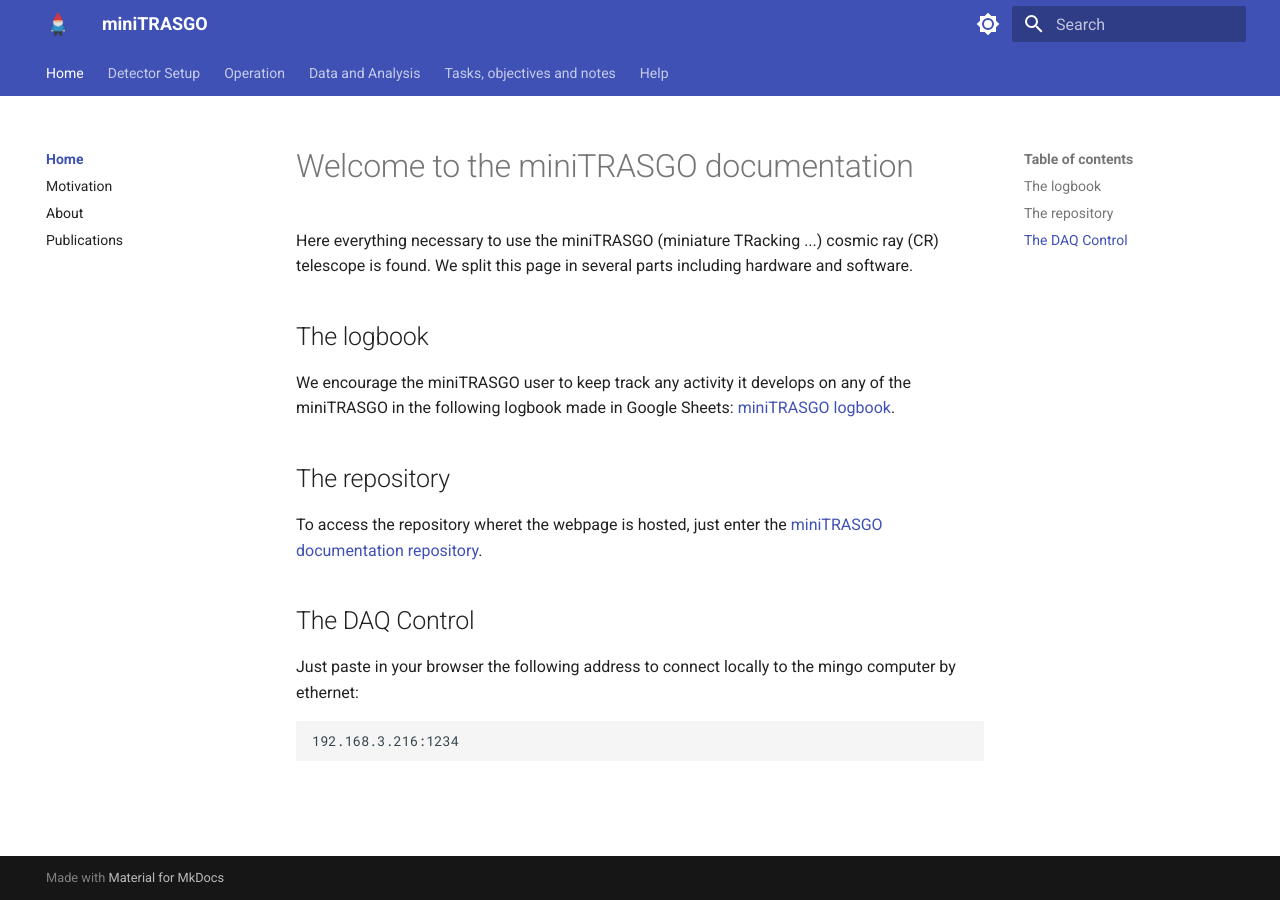
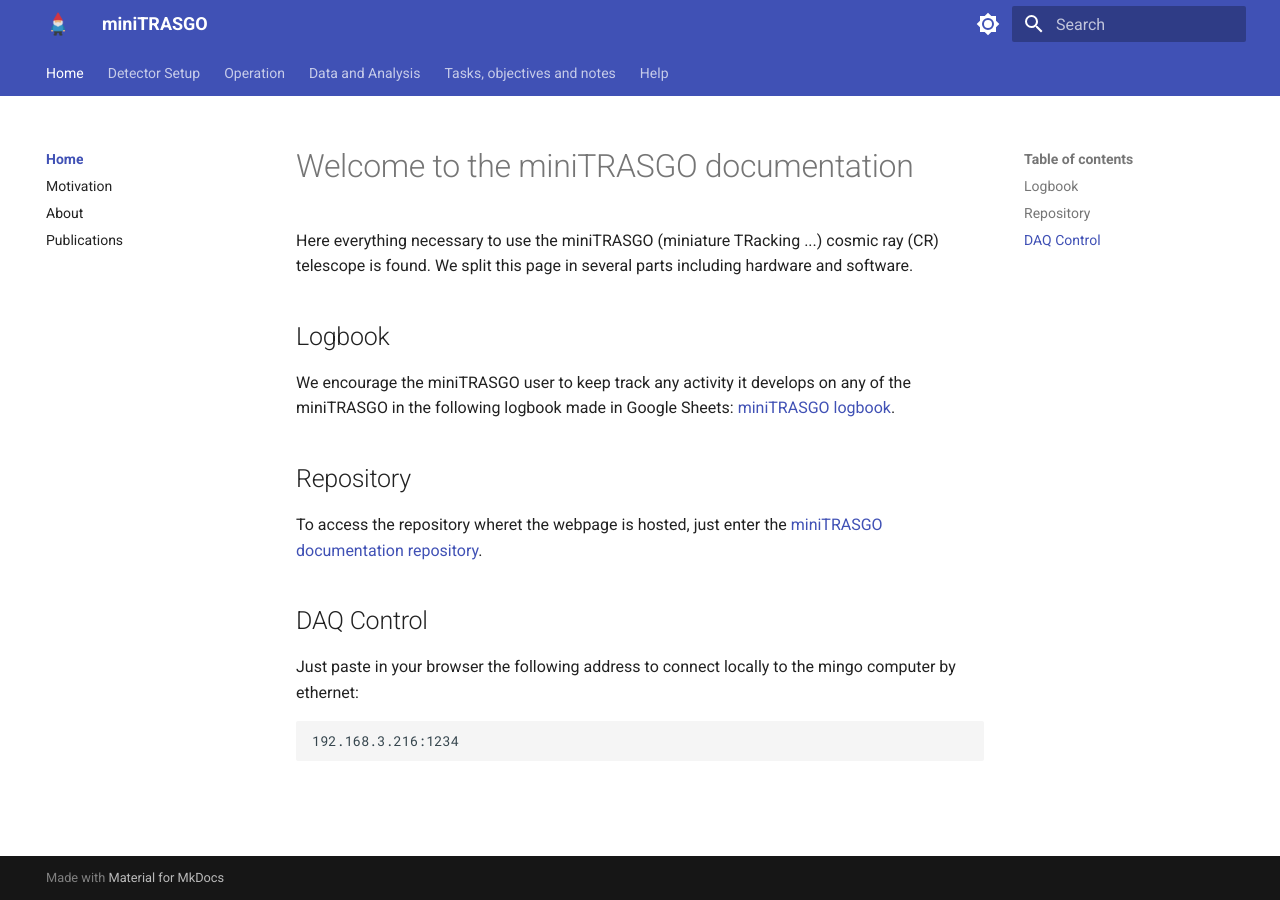
Before and after one commit to cayesoneira/miniTRASGO-documentation, an MkDocs documentation site: the page built from docs/index.md, in a window 1280 px wide. Built offline with MkDocs 1.6.1 and Material for MkDocs 9.7.7, drawn with Linux system fonts in a browser that asks for light colours.

Commit message:
Update index.md

```diff
--- a/docs/index.md
+++ b/docs/index.md
@@ -1,13 +1,13 @@
 # Welcome to the miniTRASGO documentation
 Here everything necessary to use the miniTRASGO (miniature TRacking ...) cosmic ray (CR) telescope is found. We split this page in several parts including hardware and software.
 
-## The logbook
+## Logbook
 We encourage the miniTRASGO user to keep track any activity it develops on any of the miniTRASGO in the following logbook made in Google Sheets: [miniTRASGO logbook](https://docs.google.com/spreadsheets/d/12n6DfQ32oXcRKpHaolfAoO3pKVVrrWzk7TBOIZ0N6ro/edit?usp=sharing).
 
-## The repository
+## Repository
 To access the repository wheret the webpage is hosted, just enter the [miniTRASGO documentation repository](https://github.com/cayesoneira/miniTRASGO).
 
-## The DAQ Control
+## DAQ Control
 Just paste in your browser the following address to connect locally to the mingo computer by ethernet:
 
     192.168.3.216:1234
```
